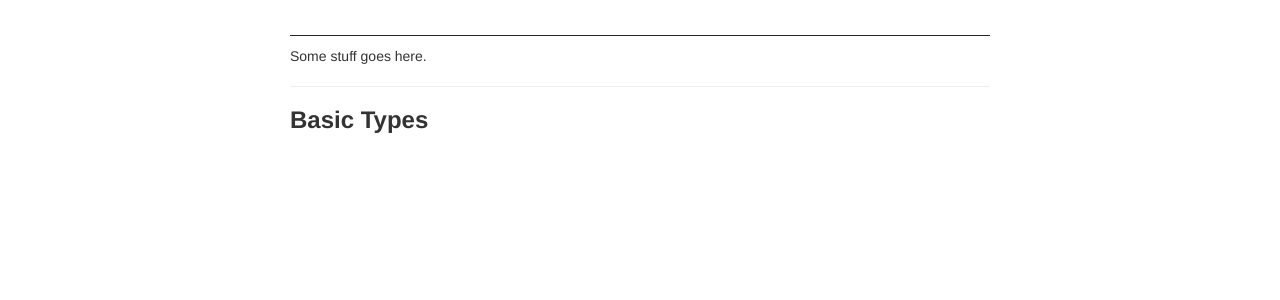
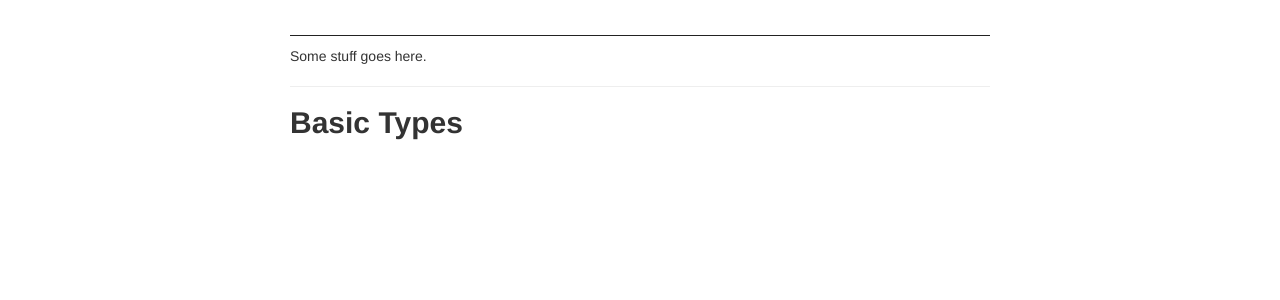
Before and after one commit to helrond/quon, a Jekyll site: the page built from index.html, in a window 1280 px wide. Shown: the part 273-573 px from the top of the page. Built offline with Jekyll 4.4.1, drawn with Linux system fonts in a browser that asks for light colours; the list of posts is cut into pages by our own code.

Commit message:
tweaking style

```diff
--- a/index.html
+++ b/index.html
@@ -8,4 +8,4 @@ title: Mainpage
 <h1>About</h1>
 <p>Some stuff goes here.</p>
 <hr>
-<h3>Basic Types</h2>
+<h2>Basic Types</h2>
```
